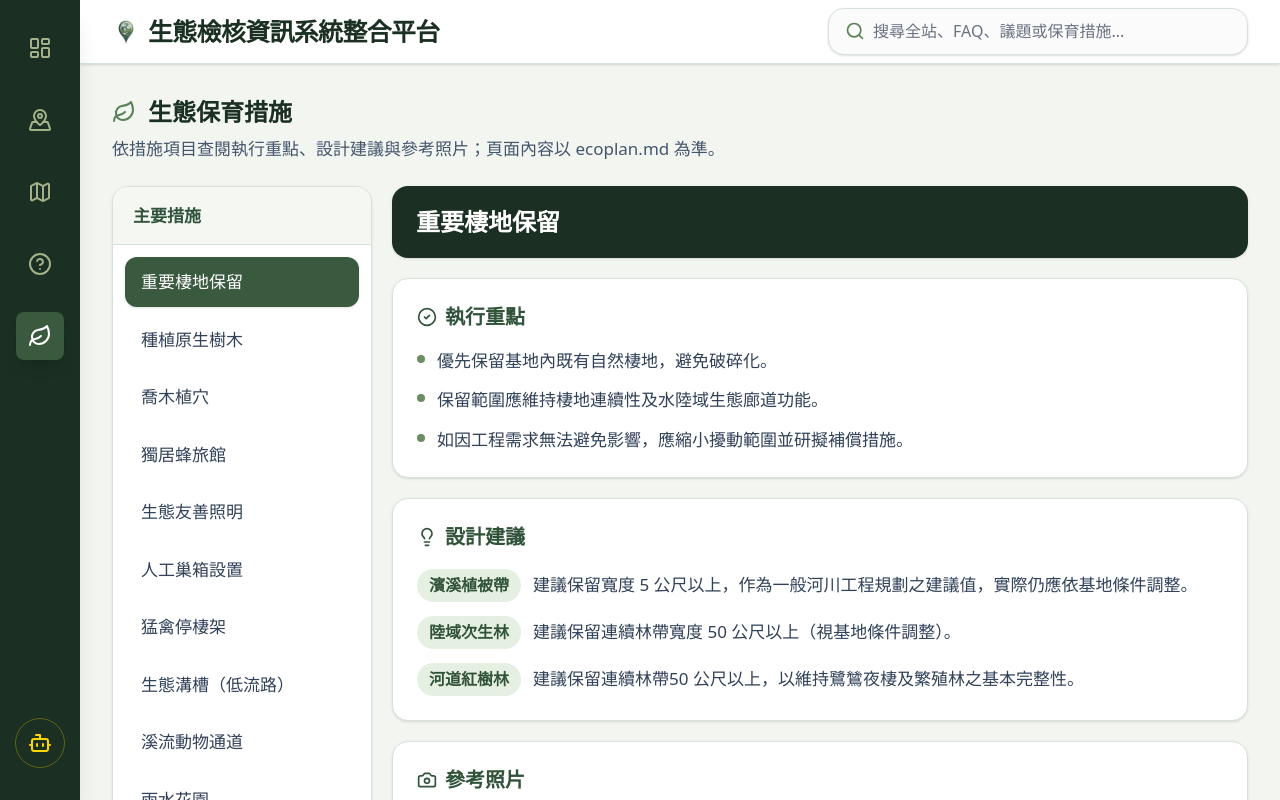
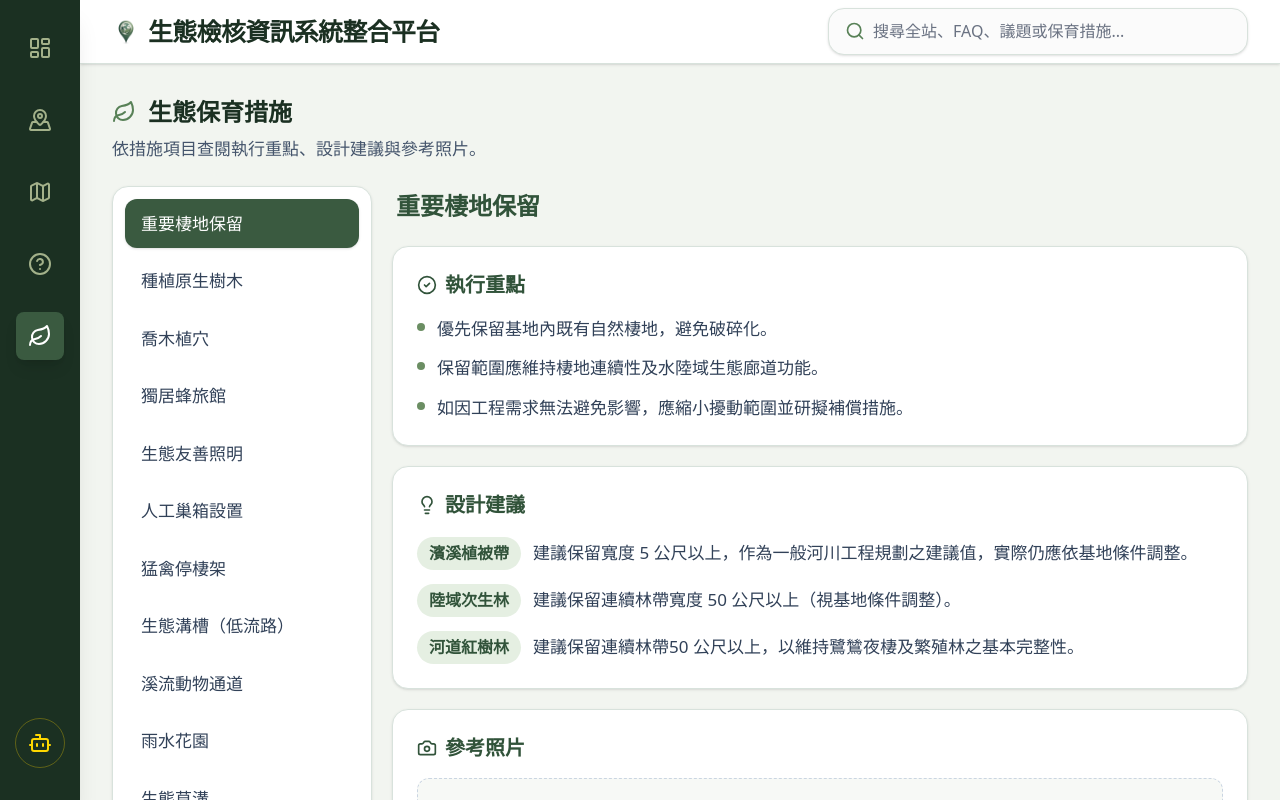
Before and after one commit to Pin012/eco-platform-kcg-wrb, a React (Vite) app: page /plants in a window 1280 px wide. Built offline with nearby package versions, Linux system fonts and the light colour scheme.

Commit message:
style: simplify ecological measure headings

```diff
--- a/src/pages/EcologicalMeasures.tsx
+++ b/src/pages/EcologicalMeasures.tsx
@@ -27,11 +27,10 @@ export default function EcologicalMeasures() {
   return <div className="h-full overflow-y-auto p-4 lg:p-8">
     <header className="mx-auto mb-6 max-w-7xl">
       <h2 className="flex items-center gap-3 text-2xl font-bold text-[#1B3022]"><Leaf className="text-[#588157]" />生態保育措施</h2>
-      <p className="mt-2 text-slate-600">依措施項目查閱執行重點、設計建議與參考照片；頁面內容以 ecoplan.md 為準。</p>
+      <p className="mt-2 text-slate-600">依措施項目查閱執行重點、設計建議與參考照片。</p>
     </header>
     <div className="mx-auto grid max-w-7xl gap-5 lg:grid-cols-[260px_minmax(0,1fr)]">
       <aside className="self-start overflow-hidden rounded-2xl border border-[#D8E2DC] bg-white shadow-sm lg:sticky lg:top-0">
-        <div className="border-b border-[#D8E2DC] bg-[#F4F7F2] px-5 py-4 font-bold text-[#31533A]">主要措施</div>
         <nav className="flex gap-2 overflow-x-auto p-3 lg:flex-col" aria-label="生態保育主要措施">
           {ecologicalMeasures.map((measure) => <button key={measure.id} type="button" onClick={() => setActiveId(measure.id)}
             className={`shrink-0 rounded-xl px-4 py-3 text-left font-medium transition-colors lg:w-full ${measure.id === activeMeasure.id ? 'bg-[#3A5A40] text-white shadow-sm' : 'text-slate-700 hover:bg-[#EDF3EA]'}`}
@@ -39,7 +38,7 @@ export default function EcologicalMeasures() {
         </nav>
       </aside>
       <main className="min-w-0 space-y-5">
-        <h3 className="rounded-2xl bg-[#1B3022] px-6 py-5 text-2xl font-bold text-white shadow-sm">{activeMeasure.title}</h3>
+        <h3 className="px-1 py-1 text-2xl font-bold text-[#31533A]">{activeMeasure.title}</h3>
         <section className="rounded-2xl border border-[#D8E2DC] bg-white p-5 shadow-sm sm:p-6">
           <h4 className="mb-4 flex items-center gap-2 text-xl font-bold text-[#31533A]"><CheckCircle2 className="h-5 w-5" />執行重點</h4><AdviceList items={activeMeasure.execution} />
         </section>
```
